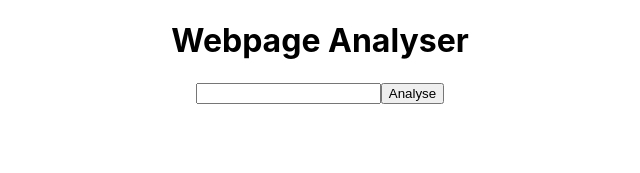
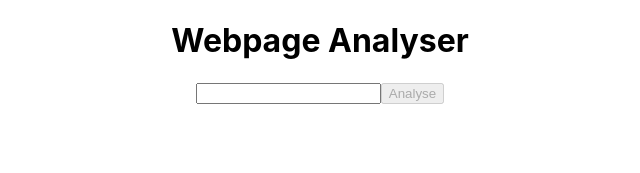
Before and after one commit to thatrussguy/webpage-analyser, a React (Create React App) app: page / in a window 1280 px wide. Shown: the top 173 px of the page, without its empty margins (320-960 px from the left). Built offline with nearby package versions, Linux system fonts and the light colour scheme.

Commit message:
disable UrlForm if no input

```diff
--- a/src/components/UrlForm.jsx
+++ b/src/components/UrlForm.jsx
@@ -11,7 +11,7 @@ const UrlForm = ({ setUrl }) => {
   return (
     <form onSubmit={handleSubmit}>
       <input onChange={({ target: { value } }) => setUrlInput(value)} />
-      <button>Analyse</button>
+      <button disabled={!urlInput}>Analyse</button>
     </form>
   );
 };
```
